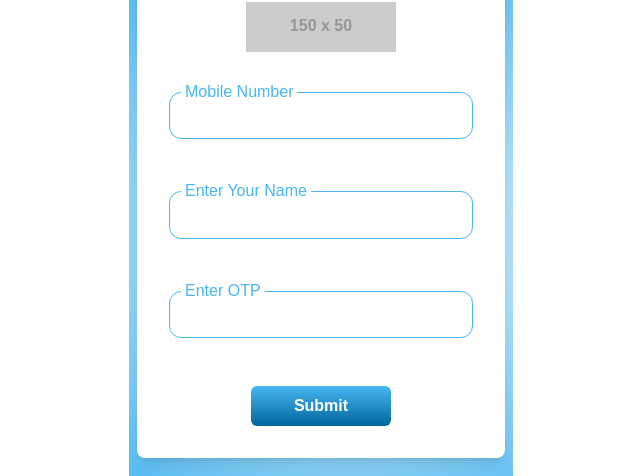
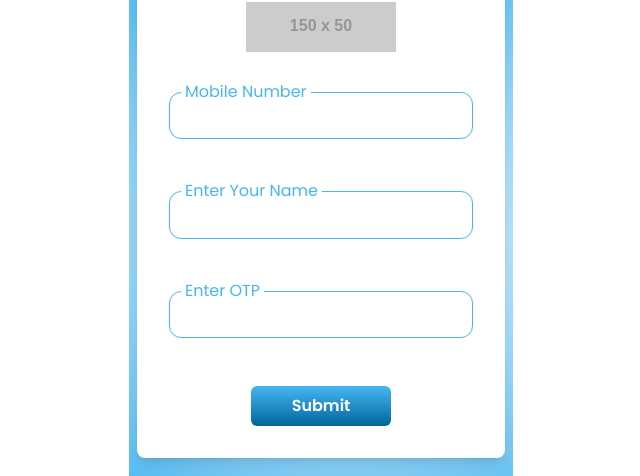
Before and after one commit to sahilwhistle/buddyloan, a Next.js app: page / in a window 1280 px wide. Shown: the part 194-670 px from the top of the page, without its empty margins (319-959 px from the left). Built offline with nearby package versions, Linux system fonts and the light colour scheme.

Commit message:
add: globally poppins font family added

```diff
--- a/app/globals.css
+++ b/app/globals.css
@@ -5,6 +5,7 @@
 :root {
   --background: #ffffff;
   --foreground: #171717;
+  --font-poppins: var(--font-poppins), sans-serif;
 }
 
 @media (prefers-color-scheme: dark) {
@@ -19,3 +20,7 @@ body {
   background: var(--background);
   font-family: Arial, Helvetica, sans-serif;
 }
+
+* {
+  font-family: var(--font-poppins);
+}
--- a/app/layout.tsx
+++ b/app/layout.tsx
@@ -2,6 +2,7 @@ import type { Metadata } from "next";
 import localFont from "next/font/local";
 import "./globals.css";
 import ClientProvider from "./providers/ClientProvider";
+import { Poppins } from "next/font/google";
 
 const geistSans = localFont({
   src: "./fonts/GeistVF.woff",
@@ -19,13 +20,19 @@ export const metadata: Metadata = {
   description: "Generated by create next app",
 };
 
+const poppins = Poppins({
+  subsets: ["latin"],
+  weight: ["400", "500", "600", "700"], // Add the weights you need
+  variable: "--font-poppins", // This creates a CSS variable
+});
+
 export default function RootLayout({
   children,
 }: Readonly<{
   children: React.ReactNode;
 }>) {
   return (
-    <html lang="en">
+    <html lang="en" className={`${poppins.variable}`}>
       <body
         className={`${geistSans.variable} ${geistMono.variable} antialiased`}
       >
--- a/tailwind.config.ts
+++ b/tailwind.config.ts
@@ -1,4 +1,5 @@
 import type { Config } from "tailwindcss";
+const { fontFamily } = require('tailwindcss/defaultTheme')
 
 export default {
   content: [
@@ -13,6 +14,9 @@ export default {
         foreground: "var(--foreground)",
         'email-blue': '#00A6FF',
       },
+      fontFamily: {
+        sans: ['var(--font-poppins)', ...fontFamily.sans],
+      },
     },
   },
   plugins: [],
```
